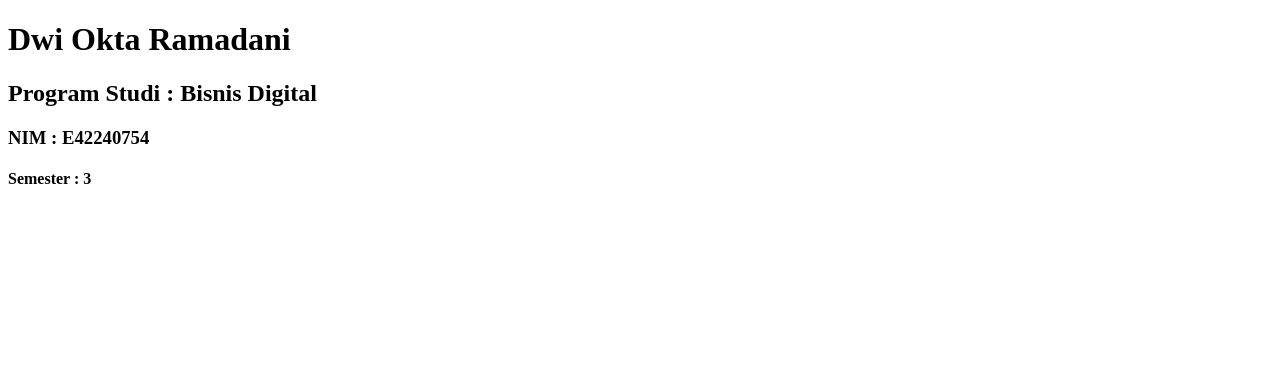
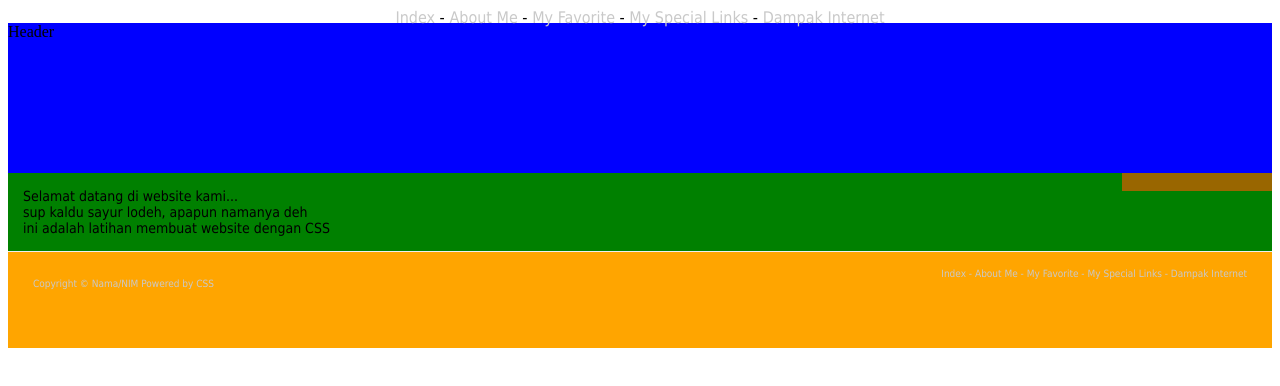
Before and after one commit to Doktaraa/latihan01, a plain HTML site: page index.html in a window 1280 px wide. Drawn offline with Linux system fonts and the light colour scheme.

Commit message:
latihan css

```diff
--- a/index.html
+++ b/index.html
@@ -1,13 +1,41 @@
 <!DOCTYPE html>
-<html lang="id">
+<html>
 <head>
-    <meta charset="UTF-8">
-    <title>Halo Namaku Dwi Okta Ramadani</title>
+  <meta charset="UTF-8">
+  <title>Latihan CSS</title>
+  <link href="style1.css" rel="stylesheet" type="text/css" />
 </head>
 <body>
-    <h1>Dwi Okta Ramadani</h1>
-    <h2>Program Studi : Bisnis Digital</h2>
-    <h3>NIM : E42240754</h3>
-    <h4>Semester : 3</h4>
+  <div id="page-container">
+
+    <div id="main-nav">
+      <a href="index.html">Index</a> -
+      <a href="about.html">About Me</a> -
+      <a href="fav.html">My Favorite</a> -
+      <a href="links.html">My Special Links</a> -
+      <a href="dampak.html">Dampak Internet</a>
+    </div>
+
+    <div id="header">Header</div>
+    <div id="side_bar">&nbsp;</div>
+
+    <div id="content">
+      Selamat datang di website kami...<br />
+      sup kaldu sayur lodeh, apapun namanya deh <br />
+      ini adalah latihan membuat website dengan CSS
+    </div>
+
+    <div id="footer">
+      <div id="altnav">
+        <a href="index.html">Index</a> -
+        <a href="about.html">About Me</a> -
+        <a href="fav.html">My Favorite</a> -
+        <a href="links.html">My Special Links</a> -
+        <a href="dampak.html">Dampak Internet</a>
+      </div>
+      <p>Copyright &copy; Nama/NIM Powered by CSS</p>
+    </div>
+
+  </div>
 </body>
 </html>
--- /dev/null
+++ b/style1.css
@@ -0,0 +1,57 @@
+#header {
+    background: blue;
+    height: 150px;
+}
+#content {
+    background: green;
+}
+#footer {
+    background: orange;
+    height: 66px;
+}
+
+#main-nav {
+    height: 15px;
+    text-align: center;
+    font-family: Tahoma, Arial, Helvetica, sans-serif;
+}
+#main-nav a{
+    color: #c9c9c9;
+    text-decoration: none;
+}
+#main-nav a:hover{color: #db6d16;}
+
+#footer{
+    height: 70px;
+    font-family: Tahoma, Arial, Helvetica, sans-serif;
+    font-size: 10px;
+    color: #c9c9c9;
+    border-top: 1px solid #efefef;
+    padding: 13px 25px;
+    line-height: 18px;
+    clear: both;
+}
+#footer a{
+    color: #c9c9c9;
+    text-decoration: none;
+}
+#footer a:hover{
+    color: #db6d16;
+}
+#footer #altnav{
+    width: 350px;
+    float: right;
+    text-align: right;
+}
+
+#content {
+    font-family: Tahoma, Arial, Helvetica, sans-serif;
+    font-size: 14px;
+    padding: 15px 15px;
+}
+
+#side_bar{
+    background: #996600;
+    float: right;
+    width: 150px;
+}
```
